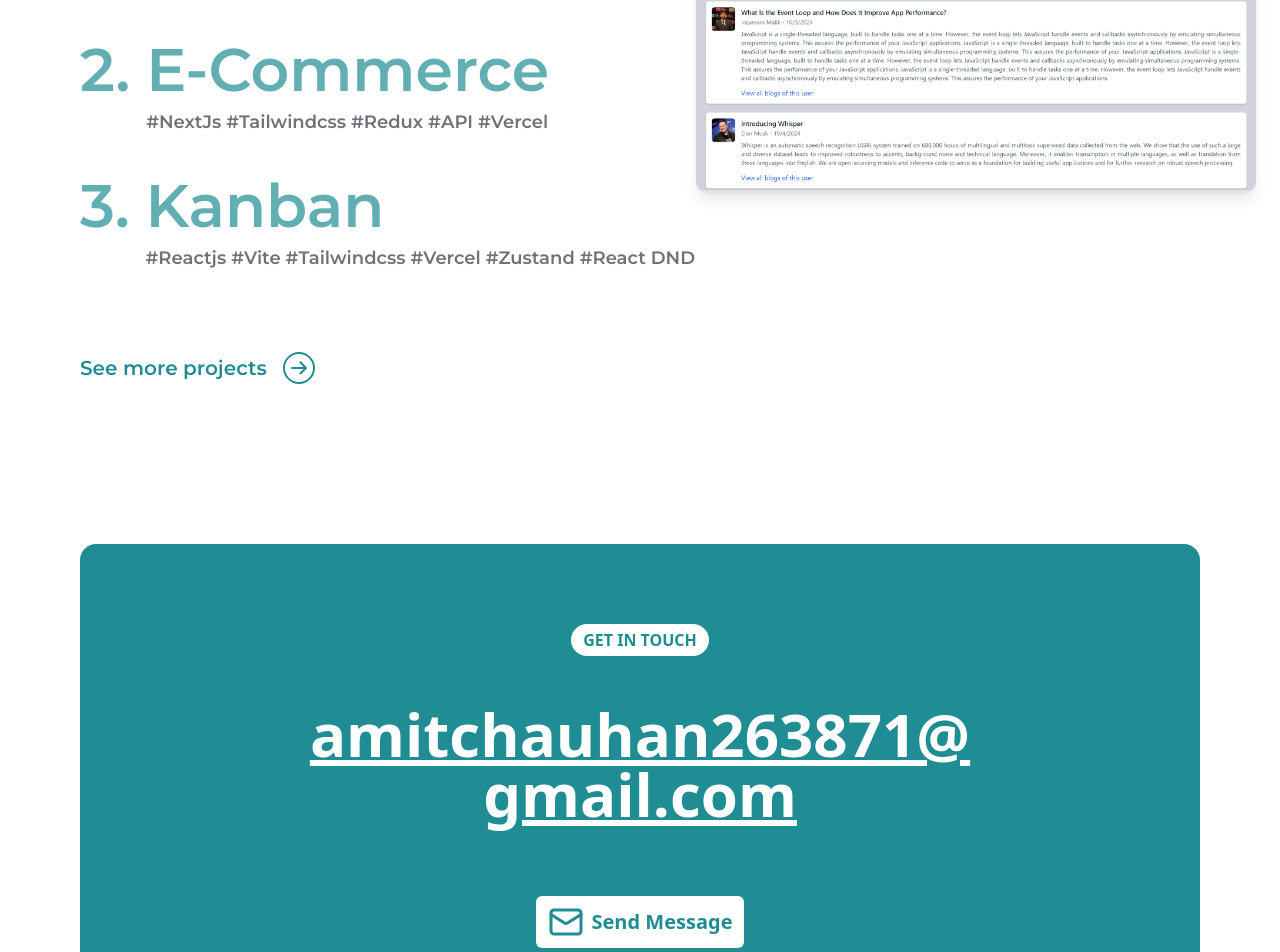
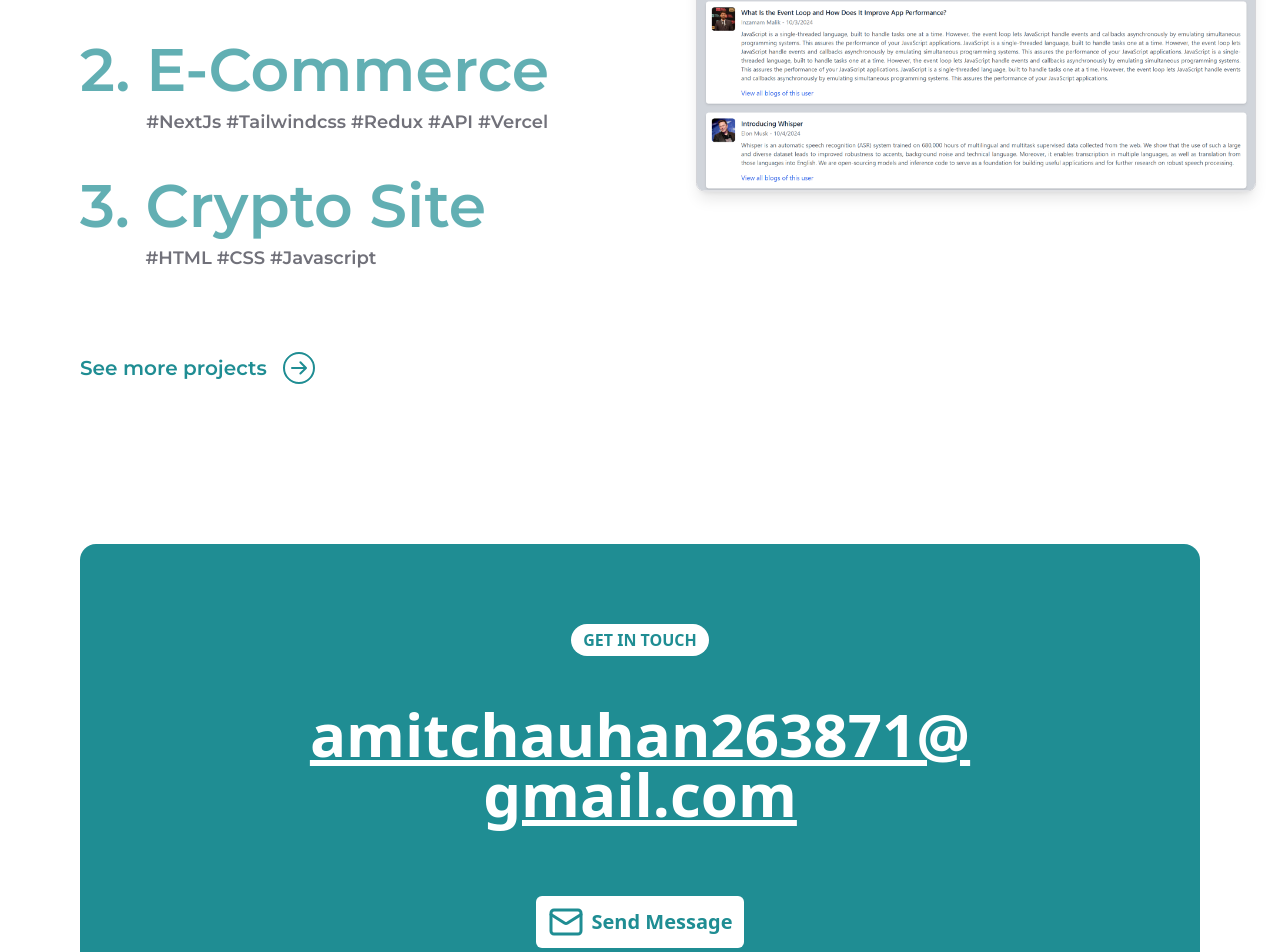
Before and after one commit to umarprogrammer19/Portfolio-v2, a Next.js app: page / in a window 1280 px wide. Shown: the part 1890-2842 px from the top of the page. Built offline with nearby package versions, Linux system fonts and the light colour scheme.

Commit message:
Home Page Project Done

```diff
--- a/src/data/projects.ts
+++ b/src/data/projects.ts
@@ -31,12 +31,12 @@ export const PROJECT_SHOWCASE: ProjectShowcaseListItem[] = [
   },
   {
     index: 2,
-    title: "Kanban",
+    title: "Crypto Site",
     href: "/projects",
-    tags: ["Reactjs", "Vite", "Tailwindcss", "Vercel", "Zustand", "React DND"],
+    tags: ["HTML","CSS","Javascript"],
     image: {
-      LIGHT: "/images/projects/kanbanLight.webp",
-      DARK: "/images/projects/kanbanDark.webp",
+      LIGHT: "/images/projects/crypto.png",
+      DARK: "/images/projects/crypto.png",
     },
   },
 ];
```
Also changed, not shown: public/images/projects/crypto.png (added).
